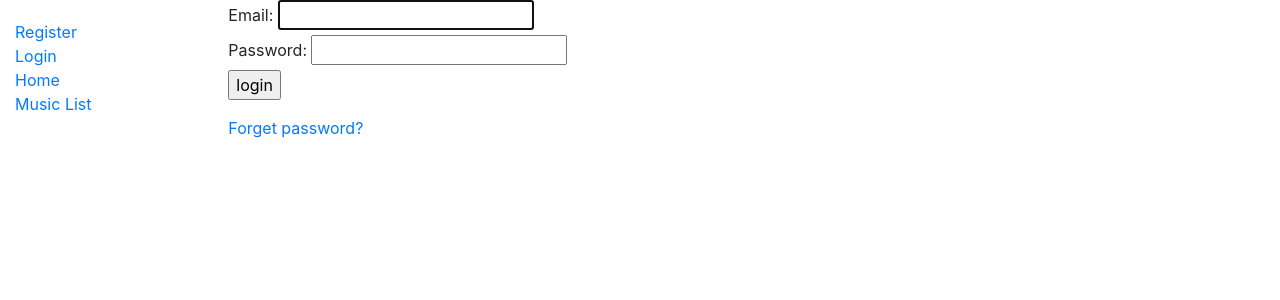
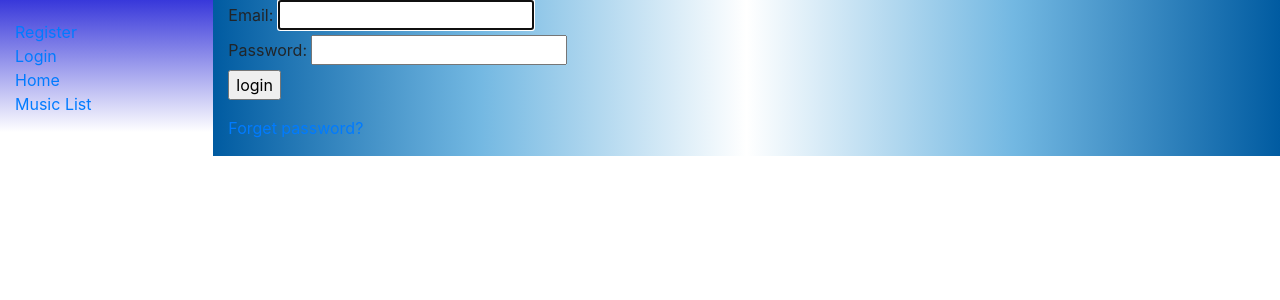
Before and after one commit to Tinky1224/sekai, a Django app: page /accounts/login/?next=/catalog/add_music/ in a window 1280 px wide. Shown: the top 300 px of the page. Run offline with Django 4.2, Linux system fonts and the light colour scheme; some libraries are stand-ins or nearby versions.

Commit message:
update maincontent background color

```diff
--- a/catalog/templates/base.html
+++ b/catalog/templates/base.html
@@ -6,7 +6,6 @@
         <link rel="stylesheet" href="https://stackpath.bootstrapcdn.com/bootstrap/4.1.3/css/bootstrap.min.css" integrity="sha384-MCw98/SFnGE8fJT3GXwEOngsV7Zt27NXFoaoApmYm81iuXoPkFOJwJ8ERdknLPMO" crossorigin="anonymous">
         {% load static %}
         <link rel="stylesheet" href="{% static 'css/styles.css' %}">
-        <!--
         <style>
             #sidebar {
                 height: 100%;
@@ -15,10 +14,9 @@
 
             #maincontent {
                 height: 100%;
-                background: linear-gradient(to bottom, rgb(159, 57, 255), white);
+                background: linear-gradient(to right, rgb(0, 91, 161), rgb(115, 184, 226), white, rgb(115, 184, 226), rgb(0, 91, 161));
             }
         </style>
-        -->
     </head>
 
     <body>
```
